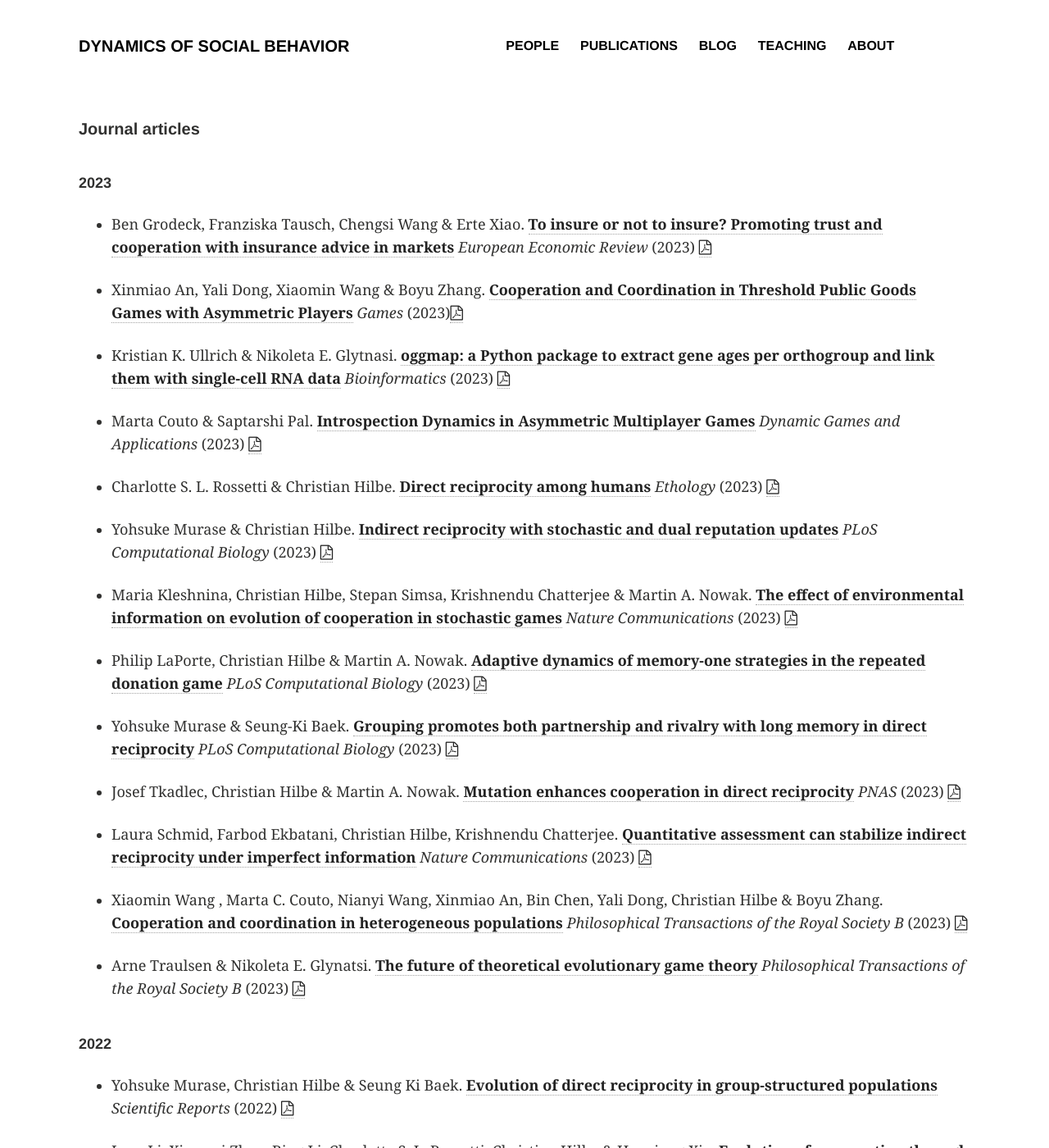
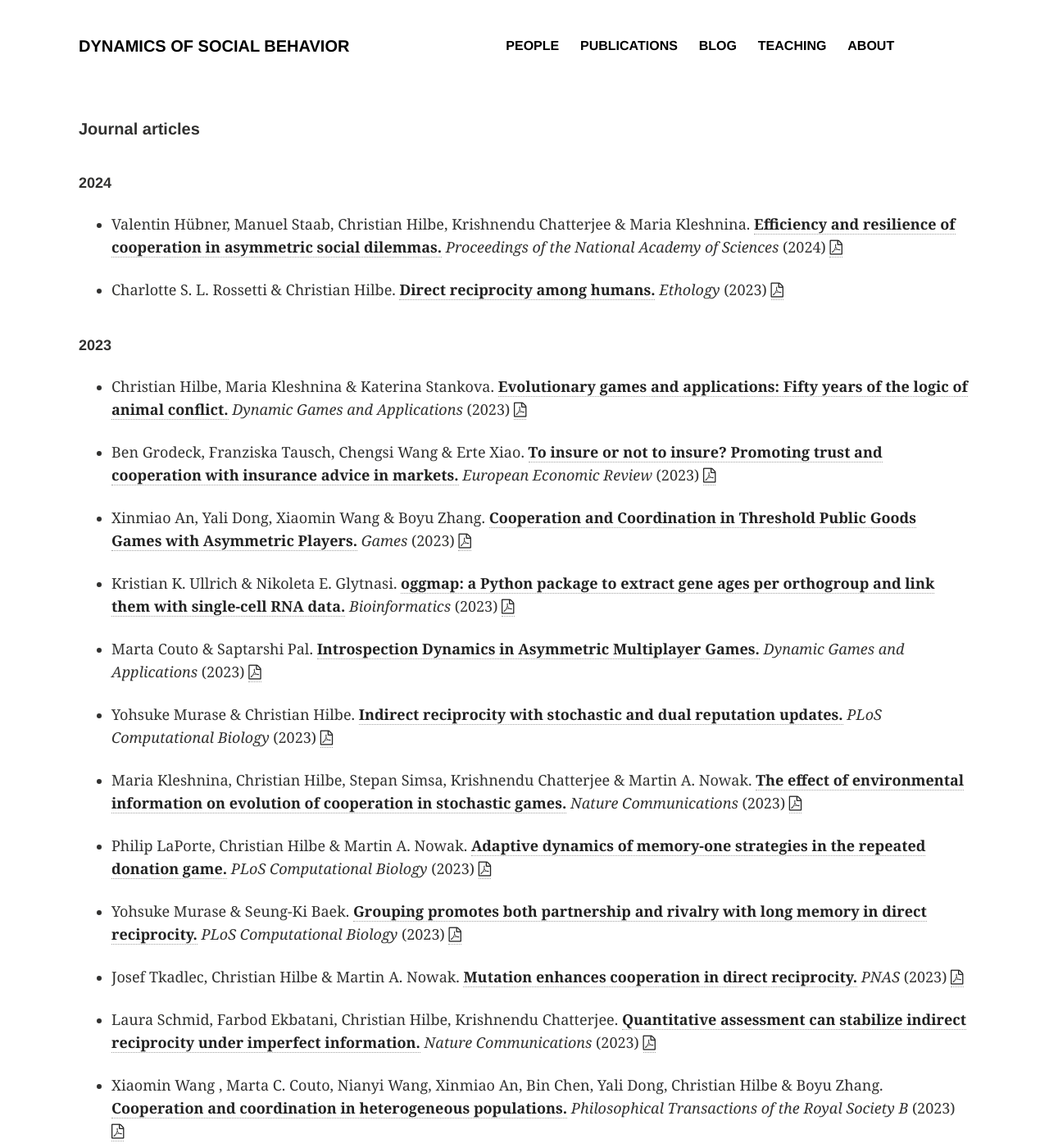
Before and after one commit to DYNOSOBs/social-behaviour, a Jekyll site: the page built from publications/index.md, in a window 1280 px wide and 1400 px high. Shown: the whole window at 82% size. Built offline with Jekyll 4.4.1, drawn with Linux system fonts in a browser that asks for light colours; some of the changed text lies outside the part shown.

Commit message:
CH: Changing url of my homepage, adding latest publications

```diff
--- a/publications/index.md
+++ b/publications/index.md
@@ -9,127 +9,132 @@ image:
 
 <h5>Journal articles</h5>
 
-<!-- <h6>2024</h6> -->
 
-<!-- - Valentin Hübner, Manuel Staab, Christian Hilbe, Krishnendu Chatterjee & Maria Kleshnina.
-[**Efficiency and resilience of cooperation in asymmetric social dilemmas**](https://www.pnas.org/doi/abs/10.1073/pnas.2315558121)
-_Proceedings of the National Academy of Sciences_ (2024) <a href="papers/Kleshnina_PNAS_2024.pdf"><i class="fa fa-file-pdf-o"></i> -->
+<h6>2024</h6>
+
+- Valentin Hübner, Manuel Staab, Christian Hilbe, Krishnendu Chatterjee & Maria Kleshnina.
+[**Efficiency and resilience of cooperation in asymmetric social dilemmas.**](https://www.pnas.org/doi/abs/10.1073/pnas.2315558121)
+_Proceedings of the National Academy of Sciences_ (2024) <a href="papers/Kleshnina_PNAS_2024.pdf"><i class="fa fa-file-pdf-o"></i>
+
+- Charlotte S. L. Rossetti & Christian Hilbe.
+[**Direct reciprocity among humans.**](https://onlinelibrary.wiley.com/doi/abs/10.1111/eth.13407)
+_Ethology_ (2023) <a href="papers/Rossetti_Ethology_2023.pdf"><i class="fa fa-file-pdf-o"></i>
 
 
 <h6>2023</h6>
 
+- Christian Hilbe, Maria Kleshnina & Katerina Stankova.
+[**Evolutionary games and applications: Fifty years of the logic of animal conflict.**](https://link.springer.com/article/10.1007/s13235-023-00545-4)
+_Dynamic Games and Applications_ (2023) <a href="papers/Hilbe_DGAA_2023.pdf"><i class="fa fa-file-pdf-o"></i>
+
 - Ben Grodeck, Franziska Tausch, Chengsi Wang & Erte Xiao.
-[**To insure or not to insure? Promoting trust and cooperation with insurance advice in markets**](https://www.sciencedirect.com/science/article/pii/S0014292123002143)
+[**To insure or not to insure? Promoting trust and cooperation with insurance advice in markets.**](https://www.sciencedirect.com/science/article/pii/S0014292123002143)
 _European Economic Review_ (2023) <a href="papers/Grodeck_EER_2023.pdf"><i class="fa fa-file-pdf-o"></i>
 
 - Xinmiao An, Yali Dong, Xiaomin Wang & Boyu Zhang.
-[**Cooperation and Coordination in Threshold Public Goods Games with Asymmetric Players**](https://journals.plos.org/ploscompbiol/article?id=10.1371/journal.pcbi.1011271)
-_Games_ (2023)<a href="papers/An_Games_2024.pdf"><i class="fa fa-file-pdf-o"></i>
+[**Cooperation and Coordination in Threshold Public Goods Games with Asymmetric Players.**](https://journals.plos.org/ploscompbiol/article?id=10.1371/journal.pcbi.1011271)
+_Games_ (2023) <a href="papers/An_Games_2024.pdf"><i class="fa fa-file-pdf-o"></i>
 
 - Kristian K. Ullrich & Nikoleta E. Glytnasi.
-[**oggmap: a Python package to extract gene ages per orthogroup and link them with single-cell RNA data**](https://academic.oup.com/bioinformatics/article/39/11/btad657/7413170)
+[**oggmap: a Python package to extract gene ages per orthogroup and link them with single-cell RNA data.**](https://academic.oup.com/bioinformatics/article/39/11/btad657/7413170)
 _Bioinformatics_ (2023) <a href="papers/Glynatsi_Bioinformatics_2023.pdf"><i class="fa fa-file-pdf-o"></i>
 
 - Marta Couto & Saptarshi Pal.
-[**Introspection Dynamics in Asymmetric Multiplayer Games**](https://link.springer.com/article/10.1007/s13235-023-00525-8)
+[**Introspection Dynamics in Asymmetric Multiplayer Games.**](https://link.springer.com/article/10.1007/s13235-023-00525-8)
 _Dynamic Games and Applications_ (2023) <a href="papers/Couto_Pal_DGAA_2023.pdf"><i class="fa fa-file-pdf-o"></i>
 
-- Charlotte S. L. Rossetti & Christian Hilbe.
-[**Direct reciprocity among humans**](https://onlinelibrary.wiley.com/doi/abs/10.1111/eth.13407)
-_Ethology_ (2023) <a href="papers/Rossetti_Ethology_2023.pdf"><i class="fa fa-file-pdf-o"></i>
-
 - Yohsuke Murase & Christian Hilbe.
-[**Indirect reciprocity with stochastic and dual reputation updates**](https://journals.plos.org/ploscompbiol/article?id=10.1371/journal.pcbi.1011271)
+[**Indirect reciprocity with stochastic and dual reputation updates.**](https://journals.plos.org/ploscompbiol/article?id=10.1371/journal.pcbi.1011271)
 _PLoS Computational Biology_ (2023) <a href="papers/Murase_PLoSCB_2023b.pdf"><i class="fa fa-file-pdf-o"></i>
 
 - Maria Kleshnina, Christian Hilbe, Stepan Simsa, Krishnendu Chatterjee & Martin A. Nowak.
-[**The effect of environmental information on evolution of cooperation in stochastic games**](https://www.nature.com/articles/s41467-023-39625-9)
+[**The effect of environmental information on evolution of cooperation in stochastic games.**](https://www.nature.com/articles/s41467-023-39625-9)
 _Nature Communications_ (2023) <a href="papers/Kleshnina_NComms_2023.pdf"><i class="fa fa-file-pdf-o"></i>
 
 - Philip LaPorte, Christian Hilbe & Martin A. Nowak.
-[**Adaptive dynamics of memory-one strategies in the repeated donation game**](https://journals.plos.org/ploscompbiol/article?id=10.1371/journal.pcbi.1010987)
+[**Adaptive dynamics of memory-one strategies in the repeated donation game.**](https://journals.plos.org/ploscompbiol/article?id=10.1371/journal.pcbi.1010987)
 _PLoS Computational Biology_ (2023) <a href="papers/LaPorte_PLoSCB_2023.pdf"><i class="fa fa-file-pdf-o"></i>
 
 - Yohsuke Murase & Seung-Ki Baek.
-[**Grouping promotes both partnership and rivalry with long memory in direct reciprocity**](https://journals.plos.org/ploscompbiol/article?id=10.1371/journal.pcbi.1011228)
+[**Grouping promotes both partnership and rivalry with long memory in direct reciprocity.**](https://journals.plos.org/ploscompbiol/article?id=10.1371/journal.pcbi.1011228)
 _PLoS Computational Biology_ (2023) <a href="papers/Murase_PLoSCB_2023a.pdf"><i class="fa fa-file-pdf-o"></i>
 
 - Josef Tkadlec, Christian Hilbe & Martin A. Nowak.
-[**Mutation enhances cooperation in direct reciprocity**](https://www.pnas.org/doi/10.1073/pnas.2221080120)
+[**Mutation enhances cooperation in direct reciprocity.**](https://www.pnas.org/doi/10.1073/pnas.2221080120)
 _PNAS_ (2023) <a href="papers/Tkadlec_PNAS_2023.pdf"><i class="fa fa-file-pdf-o"></i>
 
 - Laura Schmid, Farbod Ekbatani, Christian Hilbe, Krishnendu Chatterjee.
-[**Quantitative assessment can stabilize indirect reciprocity under imperfect information**](https://www.nature.com/articles/s41467-023-37817-x)
+[**Quantitative assessment can stabilize indirect reciprocity under imperfect information.**](https://www.nature.com/articles/s41467-023-37817-x)
 _Nature Communications_ (2023) <a href="papers/Schmid_NComms_2023.pdf"><i class="fa fa-file-pdf-o"></i>
 
 - Xiaomin Wang , Marta C. Couto, Nianyi Wang, Xinmiao An, Bin Chen, Yali Dong, Christian Hilbe & Boyu Zhang.
-[**Cooperation and coordination in heterogeneous populations**](https://royalsocietypublishing.org/doi/10.1098/rstb.2021.0504)
+[**Cooperation and coordination in heterogeneous populations.**](https://royalsocietypublishing.org/doi/10.1098/rstb.2021.0504)
 _Philosophical Transactions of the Royal Society B_ (2023) <a href="papers/Wang_PTRSB_2023.pdf"><i class="fa fa-file-pdf-o"></i>
 
 - Arne Traulsen & Nikoleta E. Glynatsi.
-[**The future of theoretical evolutionary game theory**](https://royalsocietypublishing.org/doi/full/10.1098/rstb.2021.0508)
+[**The future of theoretical evolutionary game theory.**](https://royalsocietypublishing.org/doi/full/10.1098/rstb.2021.0508)
 _Philosophical Transactions of the Royal Society B_ (2023) <a href="papers/future_of_egt_Glynatsi_2023.pdf"><i class="fa fa-file-pdf-o"></i>
 
 <h6>2022</h6>
 
 - Yohsuke Murase, Christian Hilbe & Seung Ki Baek.
-[**Evolution of direct reciprocity in group-structured populations**](https://www.nature.com/articles/s41598-022-23467-4)
+[**Evolution of direct reciprocity in group-structured populations.**](https://www.nature.com/articles/s41598-022-23467-4)
 _Scientific Reports_ (2022) <a href="papers/Murase_SciRep_2022.pdf"><i class="fa fa-file-pdf-o"></i>
 
 - Juan Li, Xiaowei Zhao, Bing Li, Charlotte S. L. Rossetti, Christian Hilbe & Haoxiang Xia.
-[**Evolution of cooperation through cumulative reciprocity**](https://www.nature.com/articles/s43588-022-00334-w)
+[**Evolution of cooperation through cumulative reciprocity.**](https://www.nature.com/articles/s43588-022-00334-w)
 _Nature Computational Science_ (2022) <a href="papers/CURE_ncs_2022.pdf"><i class="fa fa-file-pdf-o"></i>
 
 - Saptarshi Pal & Christian Hilbe.
-[**Reputation effects drive the joint evolution of cooperation and social rewarding**](https://www.nature.com/articles/s41467-022-33551-y)
+[**Reputation effects drive the joint evolution of cooperation and social rewarding.**](https://www.nature.com/articles/s41467-022-33551-y)
 _Nature Communications_ (2022) <a href="papers/Pal_Rewards_NComms.pdf"><i class="fa fa-file-pdf-o"></i>
 
 - Alex McAvoy, Julian Kates-Harbeck, Krishnendu Chatterjee & Christian Hilbe.
-[**Evolutionary instability of selfish learning in repeated games**](https://academic.oup.com/pnasnexus/article/1/4/pgac141/6650683)
+[**Evolutionary instability of selfish learning in repeated games.**](https://academic.oup.com/pnasnexus/article/1/4/pgac141/6650683)
 _PNAS Nexus_ (2022) <a href="papers/McAvoy_PNASNexus_2022.pdf"><i class="fa fa-file-pdf-o"></i>
 
 - Laura Schmid, Christian Hilbe, Krishnendu Chatterjee & Martin A. Nowak.
-[**Direct reciprocity between individuals that use different strategy spaces**](https://journals.plos.org/ploscompbiol/article?id=10.1371/journal.pcbi.1010149)
+[**Direct reciprocity between individuals that use different strategy spaces.**](https://journals.plos.org/ploscompbiol/article?id=10.1371/journal.pcbi.1010149)
 _PLoS Computational Biology_ (2022) <a href="papers/Schmid_PLosSCB_2022.pdf"><i class="fa fa-file-pdf-o"></i>
 
 - Marta C. Couto, Stefano Giaimo & Christian Hilbe.
-[**Introspection dynamics: a simple model of counterfactual learning in asymmetric games**](https://iopscience.iop.org/article/10.1088/1367-2630/ac6f76)
+[**Introspection dynamics: a simple model of counterfactual learning in asymmetric games.**](https://iopscience.iop.org/article/10.1088/1367-2630/ac6f76)
 _New Journal of Physics_ (2022) <a href="papers/Introspection_NJP_2022.pdf"><i class="fa fa-file-pdf-o"></i>
 
 - Peter S. Park, Martin A. Nowak & Christian Hilbe.
-[**Cooperation in alternating interactions with memory constraints**](https://www.nature.com/articles/s41467-022-28336-2)
+[**Cooperation in alternating interactions with memory constraints.**](https://www.nature.com/articles/s41467-022-28336-2)
 _Nature Communications_ (2022) <a href="papers/Park_NComms_2022.pdf"><i class="fa fa-file-pdf-o"></i>
 
 - Charlotte S. L. Rossetti, Christian Hilbe & Oliver P. Hauser.
-[**(Mis)perceiving cooperativeness**](https://www.sciencedirect.com/science/article/pii/S2352250X21000920)
+[**(Mis)perceiving cooperativeness.**](https://www.sciencedirect.com/science/article/pii/S2352250X21000920)
 _Current Opinion in Psychology_ (2022) <a href="papers/Misperceiving_Cooperativeness.pdf"><i class="fa fa-file-pdf-o"></i>
 
 <h6>2021</h6>
 
 - Laura Schmid, Pouya Shati, Christian Hilbe & Krishnendu Chatterjee.
-[**The evolution of indirect reciprocity under action and assessment generosity**](https://www.nature.com/articles/s41598-021-96932-1)
+[**The evolution of indirect reciprocity under action and assessment generosity.**](https://www.nature.com/articles/s41598-021-96932-1)
 _Scientific Reports_ (2021) <a href="papers/Evolution_of_indirect_reciprocity_under_action.pdf"><i class="fa fa-file-pdf-o"></i>
 
 - Nikoleta E. Glynatsi & Vincent A. Knight.
-[**Game Theory and Python: An educational tutorial to game theory and repeated games using Python**](https://jose.theoj.org/papers/10.21105/jose.00078)
+[**Game Theory and Python: An educational tutorial to game theory and repeated games using Python.**](https://jose.theoj.org/papers/10.21105/jose.00078)
 _Journal of Open Source Education_ (2021) <a href="papers/Game_theory_and_python.pdf"><i class="fa fa-file-pdf-o"></i>
 
 - Laura Schmid, Krishnendu Chatterjee, Christian Hilbe & Martin A. Nowak.
-[**A unified framework of direct and indirect reciprocity**](https://www.nature.com/articles/s41562-021-01114-8)
+[**A unified framework of direct and indirect reciprocity.**](https://www.nature.com/articles/s41562-021-01114-8)
 _Nature Human Behaviour_ (2021) <a href="papers/Schmid_Nature_Human_Behaviour.pdf"><i class="fa fa-file-pdf-o"></i>
 
 - Nikoleta E. Glynatsi & Vincent A. Knight.
-[**A bibliometric study of research topics, collaboration and centrality in the Iterated Prisoner’s Dilemma**](https://www.nature.com/articles/s41599-021-00718-9)
+[**A bibliometric study of research topics, collaboration and centrality in the Iterated Prisoner’s Dilemma.**](https://www.nature.com/articles/s41599-021-00718-9)
 _Humanities and Social Sciences Communications_ (2021) <a href="papers/bibliometric_study.pdf"><i class="fa fa-file-pdf-o"></i>
 
 <h6>2020</h6>
 
 - Nikoleta E. Glynatsi & Vincent A. Knight.
-[**Using a theory of mind to find best responses to memory-one strategies**](https://www.nature.com/articles/s41598-020-74181-y)
+[**Using a theory of mind to find best responses to memory-one strategies.**](https://www.nature.com/articles/s41598-020-74181-y)
 _Scientific Reports_ (2020) <a href="papers/using_a_theory_of_mind.pdf"><i class="fa fa-file-pdf-o"></i>
 
 - Kate Donahue, Oliver P. Hauser, Martin A. Nowak & Christian Hilbe.
-[**Evolving cooperation in multichannel games**](https://www.nature.com/articles/s41467-020-17730-3)
+[**Evolving cooperation in multichannel games.**](https://www.nature.com/articles/s41467-020-17730-3)
 _Nature Communications_ (2020) <a href="papers/Donahue_NComms_2020.pdf"><i class="fa fa-file-pdf-o"></i>
 
 <h5>Book chapters</h5>
```
Also changed, not shown: _posts/people/2019-10-01-hilbe.md (+1 -1 lines), people/index.md (+2 -1 lines), 1 other file.
